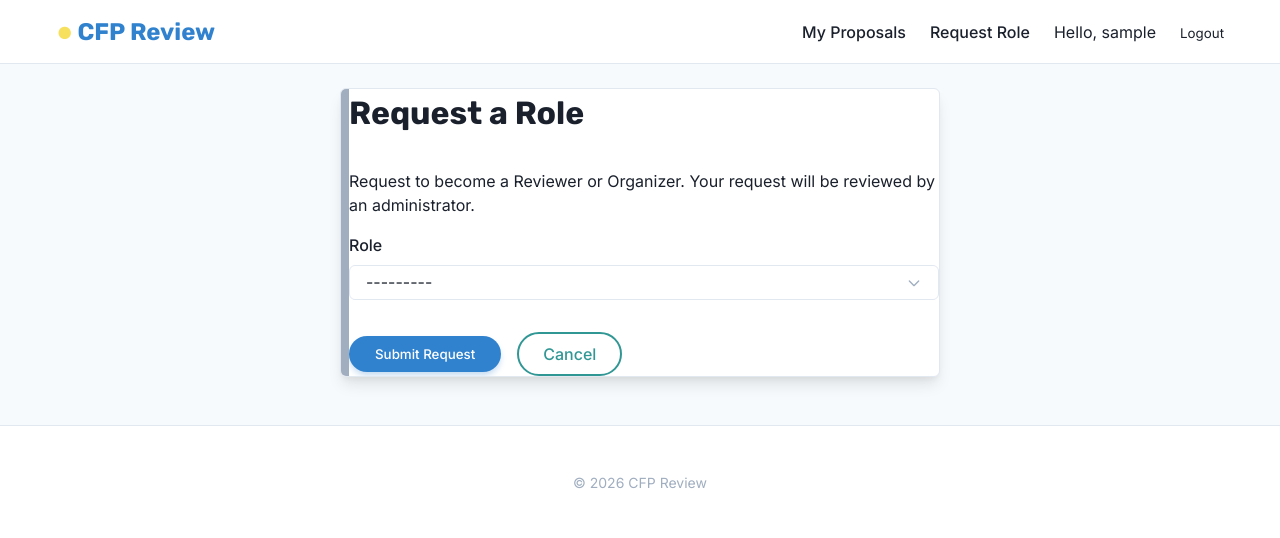
After one commit to kjaymiller/cfp-review, a Django app: page /proposals/request-role/ in a window 1280 px wide. The commit adds this page. Shown: the top 538 px of the page. Run offline with Django 5.2, Linux system fonts and the light colour scheme; the visitor is signed in with stand-in values (Sample User, id 1); some libraries are stand-ins or nearby versions.

Commit message:
feat: Add role request view and form

```diff
--- a/proposals/forms.py
+++ b/proposals/forms.py
@@ -1,5 +1,14 @@
 from django import forms
-from .models import Review, Proposal
+from .models import Review, Proposal, RoleRequest
+
+
+class RoleRequestForm(forms.ModelForm):
+    class Meta:
+        model = RoleRequest
+        fields = ["role"]
+        widgets = {
+            "role": forms.Select(attrs={"class": "form-control"}),
+        }
 
 
 class ReviewForm(forms.ModelForm):
--- a/proposals/urls.py
+++ b/proposals/urls.py
@@ -6,12 +6,14 @@ from .views import (
     ProposalDetailView,
     ProposalDeleteView,
     ProposalSubmitView,
+    RoleRequestCreateView,
 )
 
 app_name = "proposals"
 
 urlpatterns = [
     path("", ProposalListView.as_view(), name="list"),
+    path("request-role/", RoleRequestCreateView.as_view(), name="request_role"),
     path("new/", ProposalCreateView.as_view(), name="create"),
     path("<int:pk>/", ProposalDetailView.as_view(), name="detail"),
     path("<int:pk>/edit/", ProposalUpdateView.as_view(), name="update"),
--- a/proposals/views.py
+++ b/proposals/views.py
@@ -10,8 +10,34 @@ from django.views.generic import (
 )
 from django.shortcuts import get_object_or_404, redirect
 from django.contrib.auth.mixins import LoginRequiredMixin, UserPassesTestMixin
-from .models import Proposal
-from .forms import ProposalForm
+from .models import Proposal, RoleRequest
+from .forms import ProposalForm, RoleRequestForm
+from django.contrib import messages
+
+
+class RoleRequestCreateView(LoginRequiredMixin, CreateView):
+    model = RoleRequest
+    form_class = RoleRequestForm
+    template_name = "proposals/role_request_form.html"
+    success_url = reverse_lazy("proposals:list")
+
+    def form_valid(self, form):
+        # Check if user already has a pending request for this role
+        existing_request = RoleRequest.objects.filter(
+            user=self.request.user,
+            role=form.cleaned_data["role"],
+            status=RoleRequest.Status.PENDING,
+        ).exists()
+
+        if existing_request:
+            messages.warning(
+                self.request, "You already have a pending request for this role."
+            )
+            return redirect("proposals:list")
+
+        form.instance.user = self.request.user
+        messages.success(self.request, "Role request submitted successfully.")
+        return super().form_valid(form)
 
 
 class ProposalListView(LoginRequiredMixin, ListView):
--- a/templates/components/navbar.html
+++ b/templates/components/navbar.html
@@ -7,6 +7,7 @@
         <ul class="nav-links">
             {% if user.is_authenticated %}
                 <li><a href="{% url 'proposals:list' %}">My Proposals</a></li>
+                <li><a href="{% url 'proposals:request_role' %}">Request Role</a></li>
                 <li>Hello, {{ user.username }}</li>
                 <li>
                     <form method="post" action="{% url 'account_logout' %}" style="display: inline;">
--- /dev/null
+++ b/templates/proposals/role_request_form.html
@@ -0,0 +1,27 @@
+{% extends "base.html" %}
+
+{% block title %}Request Role{% endblock %}
+
+{% block content %}
+<div class="card" style="max-width: 600px; margin: 0 auto;">
+    <h1>Request a Role</h1>
+    <p>Request to become a Reviewer or Organizer. Your request will be reviewed by an administrator.</p>
+
+    <form method="post">
+        {% csrf_token %}
+
+        <div class="form-group" style="margin-bottom: 1.5rem;">
+            <label for="{{ form.role.id_for_label }}" style="display: block; margin-bottom: 0.5rem; font-weight: 500;">Role</label>
+            {{ form.role }}
+            {% if form.role.errors %}
+                <div class="text-error" style="color: #dc2626; font-size: 0.875rem; margin-top: 0.25rem;">{{ form.role.errors }}</div>
+            {% endif %}
+        </div>
+
+        <div class="form-actions" style="display: flex; gap: 1rem; margin-top: 2rem;">
+            <button type="submit" class="btn btn-primary">Submit Request</button>
+            <a href="{% url 'proposals:list' %}" class="btn btn-secondary">Cancel</a>
+        </div>
+    </form>
+</div>
+{% endblock %}
```
